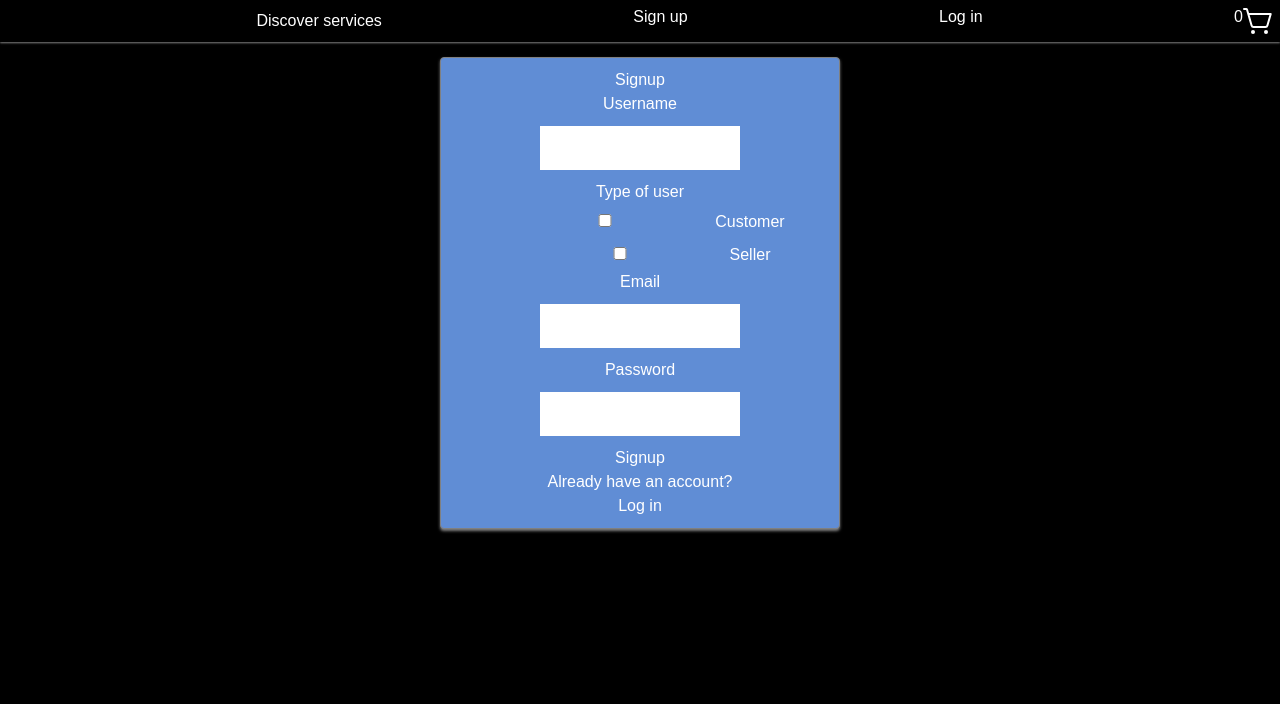
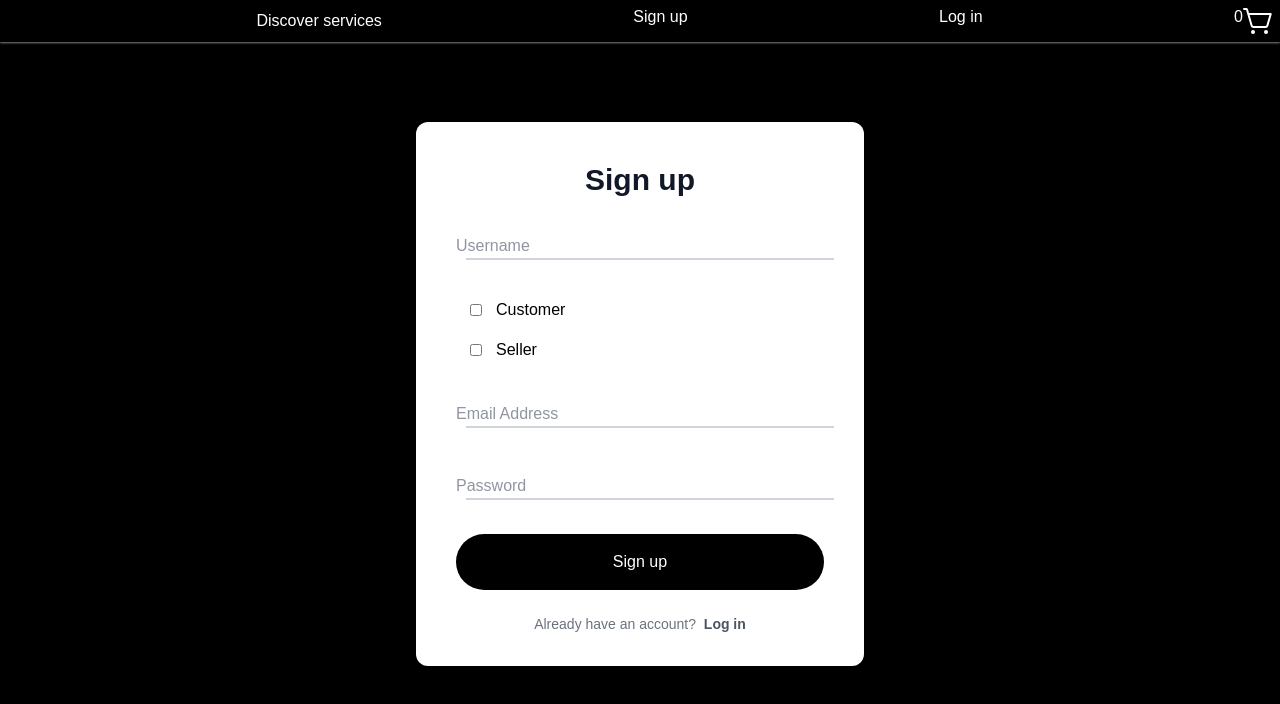
Before and after one commit to MagdaDra/oMERCADO_client, a React (Vite) app: page /signup in a window 1280 px wide. Shown: the top 704 px of the page. Built offline with nearby package versions, Linux system fonts and the light colour scheme.

Commit message:
Signup page styled

```diff
--- a/src/index.css
+++ b/src/index.css
@@ -42,32 +42,15 @@ textarea {
 }
 
 
-.SignupPage{
-  background: #f9eec3;
-  border: 1px solid grey;
-  box-shadow: 0px 2px 3px grey;
-  width: 400px;
-  text-align: center;
-  margin: 0 auto;
-  margin-bottom: 20px;
-  padding: 10px;
-  border-radius: 4px;
-}
+
 
 .EditProjectPage {
   background-color: rgb(239, 196, 88);
 }
 
-.SignupPage {
-  background-color: #608dd5;
-}
 
 
-.SignupPage form {
-  display: flex;
-  flex-direction: column;
-  align-items: center;
-}
+
 
 
 
--- a/src/pages/Auth/SignupPage.jsx
+++ b/src/pages/Auth/SignupPage.jsx
@@ -48,59 +48,55 @@ function SignupPage() {
 	};
 
 	return (
-		<div className='SignupPage'>
-			<h2>Signup</h2>
+<div
+className="relative mx-auto w-full max-w-md mt-20 bg-white px-6 pt-10 pb-8 shadow-xl ring-1 ring-gray-900/5 sm:rounded-xl sm:px-10">
+<div className="w-full">
+    <div className="text-center">
+        <h1 className="text-3xl font-semibold text-gray-900">Sign up</h1>
+    </div>
+    <div className="mt-5">
+        <form onSubmit={handleSubmit}>
+            <div className="relative mt-6">
+                <input onChange={handleName} type="name" name="userName" id="userName" value={name} placeholder="Username" className="peer mt-1 w-full border-b-2 border-gray-300 px-0 py-1 text-black placeholder:text-transparent focus:border-gray-500 focus:outline-none" />
+                <label htmlFor="email" className="pointer-events-none absolute top-0 left-0 origin-left -translate-y-1/2 transform text-sm text-gray-800 opacity-75 transition-all duration-100 ease-in-out peer-placeholder-shown:top-1/2 peer-placeholder-shown:text-base peer-placeholder-shown:text-gray-500 peer-focus:top-0 peer-focus:pl-0 peer-focus:text-sm peer-focus:text-gray-800">Username</label>
+            </div>
 
-			<form onSubmit={handleSubmit}>
-				<label htmlFor='name'>Username</label>
-				<input
-					type='text'
-					name='name'
-					id='name'
-					value={name}
-					onChange={handleName}
-				/>
-
-				<label htmlFor='typeOfUser'>Type of user</label>
+            <label htmlFor='typeOfUser'>Type of user</label>
 				{checkboxes.map((checkbox) => (
-					<div key={checkbox.id} className='singup-checkbox'>
+					<label key={checkbox.id} className='flex items-center space-x-2 mb-2 text-black'>
 						<input
 							type='checkbox'
 							name='typeOfUser'
 							value={checkbox.label}
 							checked={typeOfUser.includes(checkbox.label)}
 							onChange={handleTypeOfUser}
+							className="form-checkbox h-3 w-5"
 						/>
 						{checkbox.label}
-					</div>
+					</label>
 				))}
 
-				<label htmlFor='email'>Email</label>
-				<input
-					type='email'
-					name='email'
-					id='email'
-					value={email}
-					onChange={handleEmail}
-				/>
-
-				<label htmlFor='password'>Password</label>
-				<input
-					type='password'
-					name='password'
-					id='password'
-					value={password}
-					onChange={handlePassword}
-				/>
-
-				<button type='submit'>Signup</button>
-			</form>
-
-			{errorMessage && <p className='error-message'> {errorMessage} </p>}
-
-			<p>Already have an account?</p>
-			<Link to='/login'>Log in</Link>
-		</div>
+            <div className="relative mt-6">
+                <input onChange={handleEmail} type="email" name="email" id="email-signup" value={email} placeholder="Email Address" className="peer mt-1 w-full border-b-2 border-gray-300 px-0 py-1 text-black placeholder:text-transparent focus:border-gray-500 focus:outline-none" />
+                <label htmlFor="email" className="pointer-events-none absolute top-0 left-0 origin-left -translate-y-1/2 transform text-sm text-gray-800 opacity-75 transition-all duration-100 ease-in-out peer-placeholder-shown:top-1/2 peer-placeholder-shown:text-base peer-placeholder-shown:text-gray-500 peer-focus:top-0 peer-focus:pl-0 peer-focus:text-sm peer-focus:text-gray-800">Email Address</label>
+            </div>
+            <div className="relative mt-6">
+                <input onChange={handlePassword} type="password" name="password" id="password" value={password} placeholder="Password" className="peer peer mt-1 w-full border-b-2 border-gray-300 text-black px-0 py-1 placeholder:text-transparent focus:border-gray-500 focus:outline-none" />
+                <label htmlFor="password" className="pointer-events-none absolute top-0 left-0 origin-left -translate-y-1/2 transform text-sm text-gray-800 opacity-75 transition-all duration-100 ease-in-out peer-placeholder-shown:top-1/2 peer-placeholder-shown:text-base peer-placeholder-shown:text-gray-500 peer-focus:top-0 peer-focus:pl-0 peer-focus:text-sm peer-focus:text-gray-800">Password</label>
+            </div>
+            <div className="my-6">
+                <button type="submit" className="w-full rounded-full bg-black px-3 py-4 text-white focus:bg-gray-600 focus:outline-none">Sign up</button>
+            </div>
+            <p className="text-center text-sm text-gray-500">Already have an account?&nbsp;
+                <Link to='/signup' className="font-semibold text-gray-600 hover:underline focus:text-gray-800 focus:outline-none">
+                &nbsp;Log in
+                </Link>
+            </p>
+            {errorMessage && <p className='text-[#CC0000] mt-8 text-center'>{errorMessage}</p>}
+        </form>
+    </div>
+</div>
+</div>
 	);
 }
 
```
Also changed, not shown: src/pages/Auth/LoginPage.jsx (indentation only).
